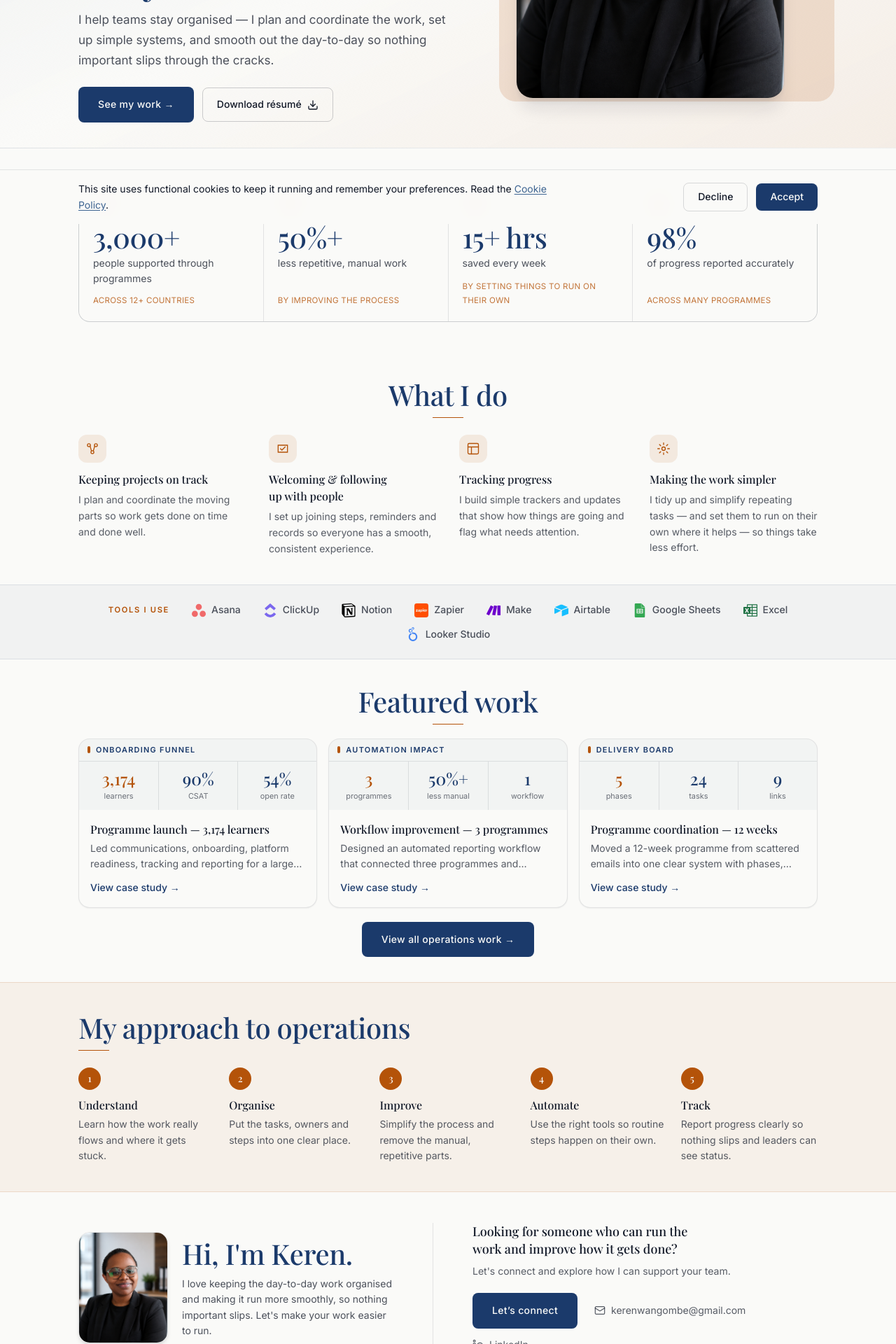
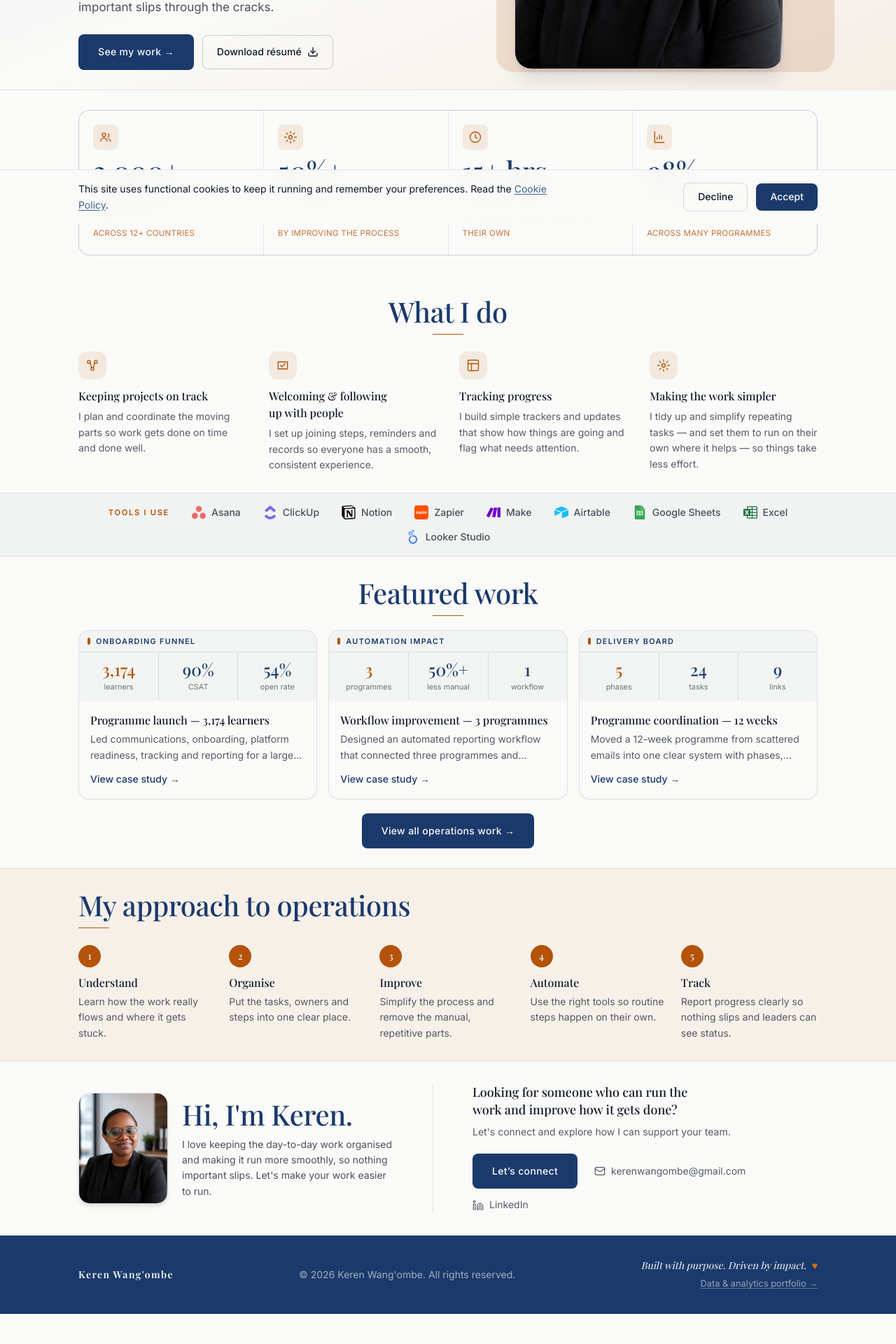
Before and after one commit to keren-wangombe/Keren-Wang-ombe, a Next.js app: page / in a window 1280 px wide. Shown: the part 480-2400 px from the top of the page at 70% size. After the commit the page ends 2357 px from the top, so only its background shows below. Built offline with nearby package versions, Linux system fonts and the light colour scheme; no server answers.

Commit message:
Trim section paddings across all pages to reduce scroll length

```diff
--- a/app/about/page.tsx
+++ b/app/about/page.tsx
@@ -39,7 +39,7 @@ export default function AboutPage() {
     <>
       {/* ── Compact hero: copy + portrait (matches home). */}
       <section className="relative isolate overflow-hidden border-b border-ink/5 bg-gradient-to-br from-signature/[0.07] via-background to-amber/[0.08]">
-        <div className="container-content grid items-center gap-8 py-9 lg:grid-cols-[1.1fr_0.9fr] lg:gap-12">
+        <div className="container-content grid items-center gap-8 py-7 lg:grid-cols-[1.1fr_0.9fr] lg:gap-12">
           <Reveal>
             <p className="kicker text-amber">About</p>
             <h1 className="mt-3 font-serif text-h1 font-light leading-[1.08] text-signature">
@@ -62,7 +62,7 @@ export default function AboutPage() {
       </section>
 
       {/* ── The story. */}
-      <section className="py-9 sm:py-11">
+      <section className="py-6 sm:py-8">
         <div className="container-content">
           <Reveal>
             <div className="grid gap-8 lg:grid-cols-[minmax(0,0.7fr)_minmax(0,1.3fr)] lg:gap-14">
@@ -84,7 +84,7 @@ export default function AboutPage() {
 
       {/* ── Roles + close line, navy tint. */}
       <section className="border-y border-signature/10 bg-signature/[0.05]">
-        <div className="container-content py-8 text-center">
+        <div className="container-content py-6 text-center">
           <Reveal>
             <div className="flex flex-wrap items-center justify-center gap-x-5 gap-y-2 font-serif text-h1 font-light leading-none text-signature">
               {bioRoles.map((role, i) => (
@@ -101,7 +101,7 @@ export default function AboutPage() {
 
       {/* ── CTA, warm amber wash. */}
       <section className="border-t border-amber/20 bg-amber/[0.08]">
-        <div className="container-content py-9 sm:py-11">
+        <div className="container-content py-6 sm:py-8">
           <Reveal className="text-center">
             <h2 className="mx-auto max-w-2xl font-serif text-h2 font-light text-ink">
               If any of this sounds like what you need, let&rsquo;s connect.
--- a/app/contact/page.tsx
+++ b/app/contact/page.tsx
@@ -25,7 +25,7 @@ export default function ContactPage() {
         }
       />
 
-      <section className="relative isolate overflow-hidden py-12 sm:py-16">
+      <section className="relative isolate overflow-hidden py-8 sm:py-10">
         <Doodle name="nodes" className="absolute -left-6 bottom-10 hidden h-44 w-44 text-signature/[0.08] lg:block" />
         <Doodle name="wave" className="absolute right-2 top-8 hidden h-36 w-36 text-amber/[0.12] lg:block" />
         <div className="container-content grid gap-12 lg:grid-cols-[1fr_1.1fr] lg:gap-20">
--- a/app/faq/page.tsx
+++ b/app/faq/page.tsx
@@ -26,14 +26,14 @@ export default function FaqPage() {
       />
 
       {/* FAQ content is content-managed in production (editable without redeploy). */}
-      <section className="container-content py-8 sm:py-12">
+      <section className="container-content py-6 sm:py-8">
         <Reveal>
           <FaqList items={faqs} />
         </Reveal>
       </section>
 
       {/* ── Optional visitor question submission. */}
-      <section className="container-content py-16 sm:py-24">
+      <section className="container-content py-9 sm:py-12">
         <div className="grid gap-12 lg:grid-cols-[1fr_1.1fr] lg:gap-20">
           <Reveal>
             <h2 className="font-serif text-h2 font-light text-ink">Ask a question</h2>
--- a/app/page.tsx
+++ b/app/page.tsx
@@ -55,7 +55,7 @@ export default function HomePage() {
       {/* ── HERO — copy left, portrait right (with accent). */}
       <section className="relative isolate overflow-hidden border-b border-ink/5 bg-gradient-to-br from-signature/[0.07] via-background to-amber/[0.08]">
         <Doodle name="bars" className="absolute -left-10 -top-6 hidden h-48 w-48 text-signature/[0.05] lg:block" />
-        <div className="container-content grid items-center gap-8 py-8 lg:grid-cols-[1.05fr_0.95fr] lg:gap-12 lg:py-9">
+        <div className="container-content grid items-center gap-8 py-6 lg:grid-cols-[1.05fr_0.95fr] lg:gap-10 lg:py-7">
           <div className="animate-fade-up">
             <p className="kicker text-amber">{homeHero.kicker}</p>
             <h1 className="mt-3 font-serif text-h1 font-light leading-[1.05] text-signature">{homeHero.title}</h1>
@@ -81,7 +81,7 @@ export default function HomePage() {
       </section>
 
       {/* ── STATS — light bordered strip (navy numbers, amber icons) */}
-      <section className="py-8 sm:py-10">
+      <section className="py-6 sm:py-7">
         <div className="container-content">
           <div className="grid grid-cols-2 gap-px overflow-hidden rounded-2xl border border-ink/10 bg-ink/10 lg:grid-cols-4">
             {homeStats.map((s, i) => (
@@ -97,7 +97,7 @@ export default function HomePage() {
       </section>
 
       {/* ── WHAT I DO */}
-      <section className="py-8 sm:py-10">
+      <section className="py-6 sm:py-7">
         <div className="container-content">
           <SectionTitle center>What I do</SectionTitle>
           <div className="mt-6 grid gap-x-8 gap-y-6 sm:grid-cols-2 lg:grid-cols-4">
@@ -113,7 +113,7 @@ export default function HomePage() {
       </section>
 
       {/* ── TOOLS I USE — compact band (cool tint) */}
-      <section className="border-y border-signature/10 bg-signature/[0.04] py-6">
+      <section className="border-y border-signature/10 bg-signature/[0.04] py-4">
         <div className="container-content">
           <Reveal className="flex flex-col flex-wrap items-center justify-center gap-x-8 gap-y-3 lg:flex-row">
             <span className="text-[0.7rem] font-semibold uppercase tracking-[0.15em] text-amber">{toolsHeading}</span>
@@ -129,7 +129,7 @@ export default function HomePage() {
       </section>
 
       {/* ── FEATURED WORK */}
-      <section className="py-7 sm:py-9">
+      <section className="py-5 sm:py-7">
         <div className="container-content">
           <SectionTitle center>Featured work</SectionTitle>
           <div className="mt-5 grid gap-4 md:grid-cols-3">
@@ -153,7 +153,7 @@ export default function HomePage() {
       </section>
 
       {/* ── MY APPROACH — warm amber tint */}
-      <section className="border-y border-amber/15 bg-amber/[0.06] py-8 sm:py-10">
+      <section className="border-y border-amber/15 bg-amber/[0.06] py-6 sm:py-7">
         <div className="container-content">
           <SectionTitle>{approachHeading}</SectionTitle>
           <ol className="mt-6 grid gap-5 sm:grid-cols-3 lg:grid-cols-5">
@@ -169,7 +169,7 @@ export default function HomePage() {
       </section>
 
       {/* ── HI, I'M KEREN */}
-      <section className="py-9 sm:py-11">
+      <section className="py-7 sm:py-8">
         <div className="container-content grid items-center gap-8 lg:grid-cols-[0.9fr_1.1fr] lg:gap-14">
           <Reveal className="flex items-center gap-5">
             <div className="w-28 shrink-0 overflow-hidden rounded-2xl border border-ink/10 shadow-md shadow-ink/10 sm:w-32">
--- a/app/work/page.tsx
+++ b/app/work/page.tsx
@@ -16,7 +16,7 @@ export default function WorkPage() {
     <>
       {/* ── Compact page hero (matches home). */}
       <section className="border-b border-ink/5 bg-gradient-to-br from-signature/[0.07] via-background to-amber/[0.08]">
-        <div className="container-content py-9 sm:py-11">
+        <div className="container-content py-6 sm:py-8">
           <Reveal>
             <p className="kicker text-amber">Selected work</p>
             <h1 className="mt-3 max-w-3xl font-serif text-h1 font-light leading-[1.08] text-signature">
@@ -31,7 +31,7 @@ export default function WorkPage() {
       </section>
 
       {/* ── Featured work: narrative studies, cool tint. */}
-      <section className="border-b border-signature/10 bg-signature/[0.04] py-9 sm:py-11">
+      <section className="border-b border-signature/10 bg-signature/[0.04] py-6 sm:py-8">
         <div className="container-content">
           <Reveal>
             <h2 className="font-serif text-h2 font-light text-signature">Featured work</h2>
@@ -41,7 +41,7 @@ export default function WorkPage() {
               improved, and what changed.
             </p>
           </Reveal>
-          <div className="mt-7 space-y-6">
+          <div className="mt-6 space-y-5">
             {featuredWork.map((item) => (
               <FeaturedCaseStudy key={item.id} item={item} />
             ))}
@@ -50,7 +50,7 @@ export default function WorkPage() {
       </section>
 
       {/* ── Programme operations: warm amber tint. */}
-      <section className="border-b border-amber/15 bg-amber/[0.06] py-9 sm:py-11">
+      <section className="border-b border-amber/15 bg-amber/[0.06] py-6 sm:py-8">
         <div className="container-content">
           <Reveal>
             <h2 className="font-serif text-h2 font-light text-signature">Programme operations</h2>
@@ -60,7 +60,7 @@ export default function WorkPage() {
               and measuring what improves.
             </p>
           </Reveal>
-          <div className="mt-7 space-y-6">
+          <div className="mt-6 space-y-5">
             {edtechOps.map((item) => (
               <FeaturedCaseStudy key={item.id} item={item} />
             ))}
@@ -69,13 +69,13 @@ export default function WorkPage() {
       </section>
 
       {/* ── More work: the problem → built → result cards, paper. */}
-      <section className="py-9 sm:py-11">
+      <section className="py-6 sm:py-8">
         <div className="container-content">
           <Reveal>
             <h2 className="font-serif text-h2 font-light text-signature">More work</h2>
             <span className="mt-2.5 block h-px w-11 bg-amber" aria-hidden />
           </Reveal>
-          <div className="mt-7 space-y-5">
+          <div className="mt-6 space-y-4">
             {operationsWork.map((item, i) => (
               <CaseStudy key={item.id} item={item} index={i} />
             ))}
@@ -84,7 +84,7 @@ export default function WorkPage() {
       </section>
 
       {/* ── Toolkit, cool tint, tight. */}
-      <section className="border-t border-signature/10 bg-signature/[0.04] py-9 sm:py-11">
+      <section className="border-t border-signature/10 bg-signature/[0.04] py-6 sm:py-8">
         <div className="container-content">
           <Reveal>
             <h2 className="font-serif text-h2 font-light text-signature">The toolkit</h2>
--- a/components/PageHero.tsx
+++ b/components/PageHero.tsx
@@ -4,19 +4,18 @@ type PageHeroProps = {
   kicker: string;
   title: ReactNode;
   intro?: ReactNode;
-  /** Cool pages use the signature navy headline; warm pages use ink. */
+  /** Executive pages run cooler/graver; warm pages let Paper + amber breathe. */
   tone?: "cool" | "warm";
 };
 
 /**
- * Compact inner-page hero — a soft navy→amber gradient band with an amber
- * kicker, a serif headline and a short intro. Matches the home hero's opening
- * so every page starts the same way. Animates up gently on load.
+ * Inner-page hero. Large Fraunces headline with ample whitespace,
+ * one idea per region, in type form. Animates up gently on load.
  */
 export default function PageHero({ kicker, title, intro, tone = "cool" }: PageHeroProps) {
   return (
     <section className="border-b border-ink/5 bg-gradient-to-br from-signature/[0.07] via-background to-amber/[0.08]">
-      <div className="container-content py-9 sm:py-11">
+      <div className="container-content py-8 sm:py-10">
         <p className="kicker animate-fade-in text-amber">{kicker}</p>
         <h1
           className={`mt-3 max-w-3xl animate-hero-rise font-serif text-h1 font-light leading-[1.08] ${
```
